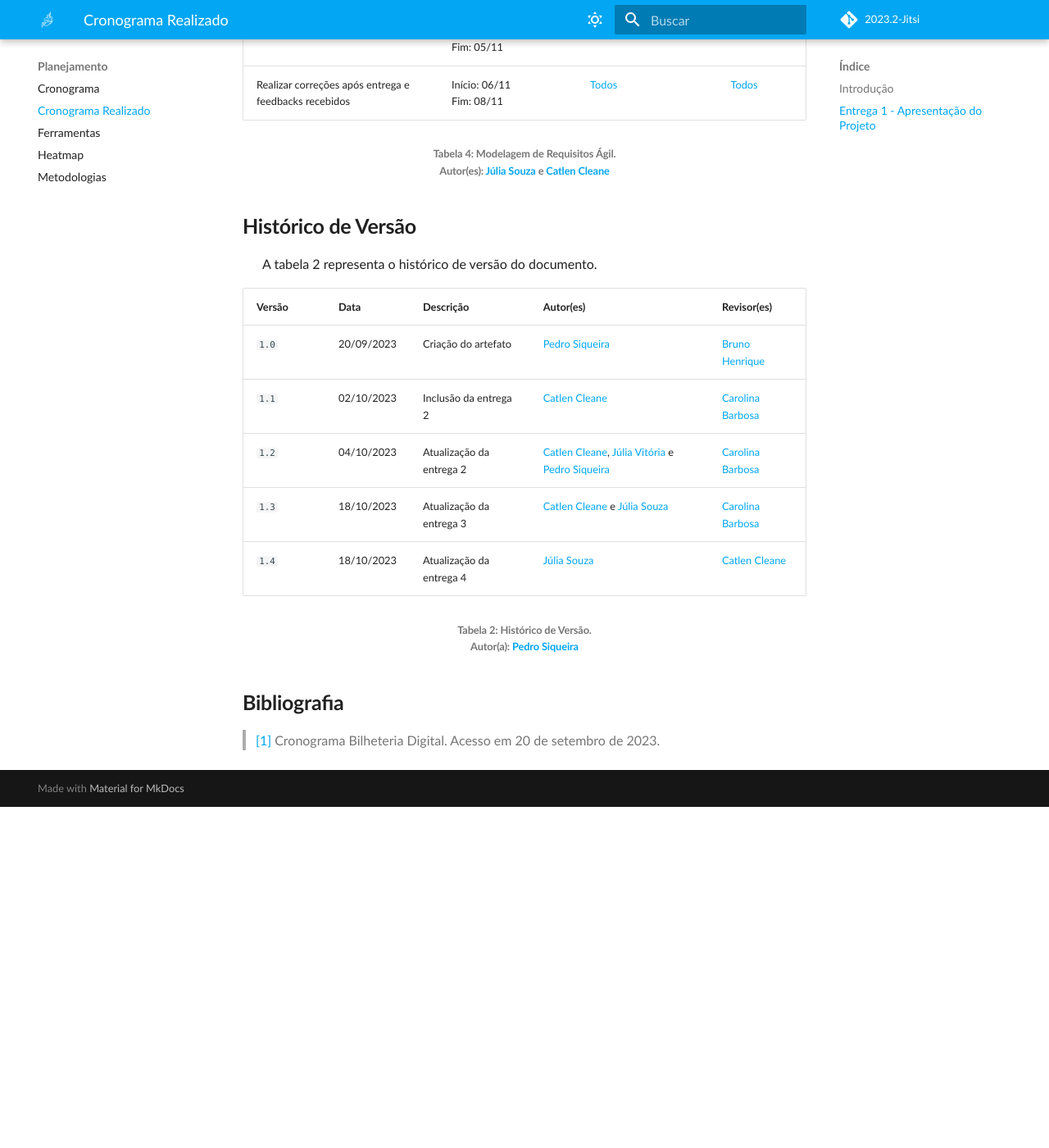
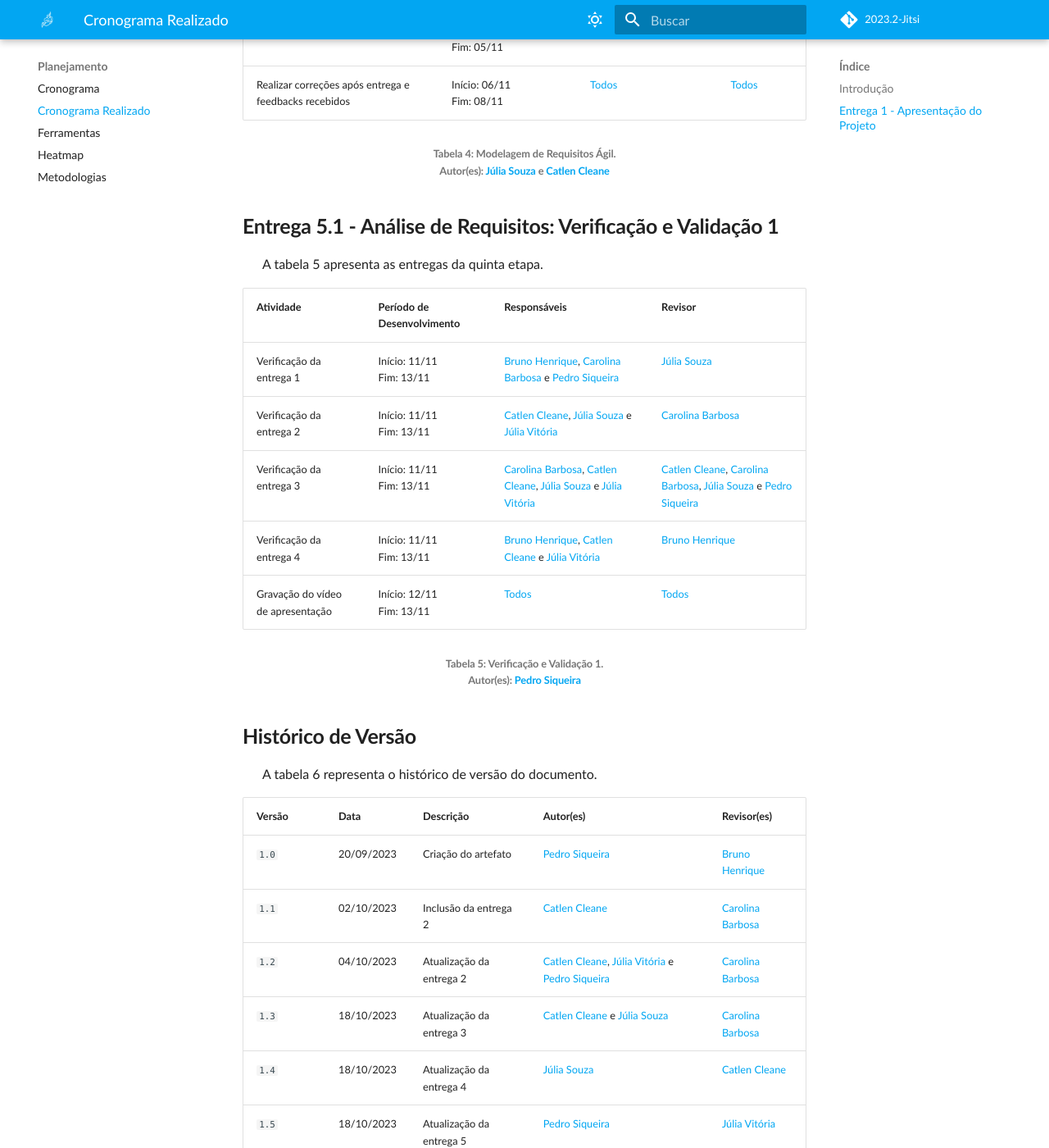
Before and after one commit to Requisitos-de-Software/2023.2-Jitsi, an MkDocs documentation site: the page built from docs/Planejamento/cronograma_realizado.md, in a window 1280 px wide and 1400 px high, scrolled down 3822 px. Shown: the whole window at 82% size. Built offline with MkDocs 1.6.1 and Material for MkDocs 9.7.7, drawn with Linux system fonts in a browser that asks for light colours; some web fonts are replaced; comment, search, counter and statistics services are not loaded; before the commit the page ends 4806 px from its top, so only the background shows below that; some of the changed text lies outside the part shown.

Commit message:
doc: alterando cronograma

```diff
--- a/docs/Planejamento/cronograma_realizado.md
+++ b/docs/Planejamento/cronograma_realizado.md
@@ -96,9 +96,27 @@
 e <a href="https://github.com/catlenc">Catlen Cleane</a></h6>
 </center>
 
+## **Entrega 5.1 - Análise de Requisitos: Verificação e Validação 1**
+<p align="justify">
+&emsp;&emsp;A tabela 5 apresenta as entregas da quinta etapa.
+</p>
+
+| Atividade | Período de Desenvolvimento  | Responsáveis | Revisor |
+|-----------------------------------|------------------------------|-------------------------------|------------------------|
+| Verificação da entrega 1| Início: 11/11 <br>Fim: 13/11 | [Bruno Henrique](https://github.com/BrunoHenrique00), [Carolina Barbosa](https://github.com/CarolinaBarb) e [Pedro Siqueira](https://github.com/PedroSiq) | [Júlia Souza](https://github.com/JuliaSSouza) |
+| Verificação da entrega 2| Início: 11/11 <br>Fim: 13/11 | [Catlen Cleane](https://github.com/catlenc), [Júlia Souza](https://github.com/JuliaSSouza) e [Júlia Vitória](https://github.com/Juhvitoria4) | [Carolina Barbosa](https://github.com/CarolinaBarb) |
+| Verificação da entrega 3| Início: 11/11 <br>Fim: 13/11 | [Carolina Barbosa](https://github.com/CarolinaBarb), [Catlen Cleane](https://github.com/catlenc), [Júlia Souza](https://github.com/JuliaSSouza) e [Júlia Vitória](https://github.com/Juhvitoria4) | [Catlen Cleane](https://github.com/catlenc), [Carolina Barbosa](https://github.com/CarolinaBarb), [Júlia Souza](https://github.com/JuliaSSouza) e [Pedro Siqueira](https://github.com/PedroSiq) |
+| Verificação da entrega 4| Início: 11/11 <br>Fim: 13/11 | [Bruno Henrique](https://github.com/BrunoHenrique00), [Catlen Cleane](https://github.com/catlenc) e [Júlia Vitória](https://github.com/Juhvitoria4) | [Bruno Henrique](https://github.com/BrunoHenrique00) |
+| Gravação do vídeo de apresentação | Início: 12/11 <br>Fim: 13/11 | [Todos](https://requisitos-de-software.github.io/2023.2-Jitsi/#equipe)| [Todos](https://requisitos-de-software.github.io/2023.2-Jitsi/#equipe)|
+
+<center>
+<h6> Tabela 5: Verificação e Validação 1.
+<br/> Autor(es): <a href="https://github.com/PedroSiq">Pedro Siqueira</a> </h6>
+</center>
+
 ## **Histórico de Versão**
 <p align="justify">
-&emsp;&emsp;A tabela 2 representa o histórico de versão do documento.
+&emsp;&emsp;A tabela 6 representa o histórico de versão do documento.
 </p>
 
 | Versão | Data | Descrição | Autor(es)| Revisor(es)|
@@ -108,8 +126,10 @@ e <a href="https://github.com/catlenc">Catlen Cleane</a></h6>
 | `1.2`  | 04/10/2023 | Atualização da entrega 2 | [Catlen Cleane](https://github.com/catlenc), [Júlia Vitória](https://github.com/Juhvitoria4) e [Pedro Siqueira](https://github.com/PedroSiq)|[Carolina Barbosa](https://github.com/CarolinaBarb)|
 | `1.3`  | 18/10/2023 | Atualização da entrega 3 | [Catlen Cleane](https://github.com/catlenc) e [Júlia Souza](https://github.com/JuliaSSouza)|[Carolina Barbosa](https://github.com/CarolinaBarb)|
 | `1.4`  | 18/10/2023 | Atualização da entrega 4|  [Júlia Souza](https://github.com/JuliaSSouza)|[Catlen Cleane](https://github.com/catlenc)|
+| `1.5`  | 18/10/2023 | Atualização da entrega 5|  [Pedro Siqueira](https://github.com/PedroSiq)|[Júlia Vitória](https://github.com/Juhvitoria4)|
+
 <center>
-<h6> Tabela 2: Histórico de Versão.
+<h6> Tabela 6: Histórico de Versão.
 <br/> Autor(a): <a href="https://github.com/pedrosiq">Pedro Siqueira</a></h6>
 </center>
 
```
Also changed, not shown: docs/Planejamento/cronograma.md (+10 -6 lines), docs/Verificacao/Grupo+1/Entrega_1/Planejamento.md (+2 -2 lines), docs/Verificacao/Grupo+1/Entrega_4/NFR.md (+1 -1 lines).
